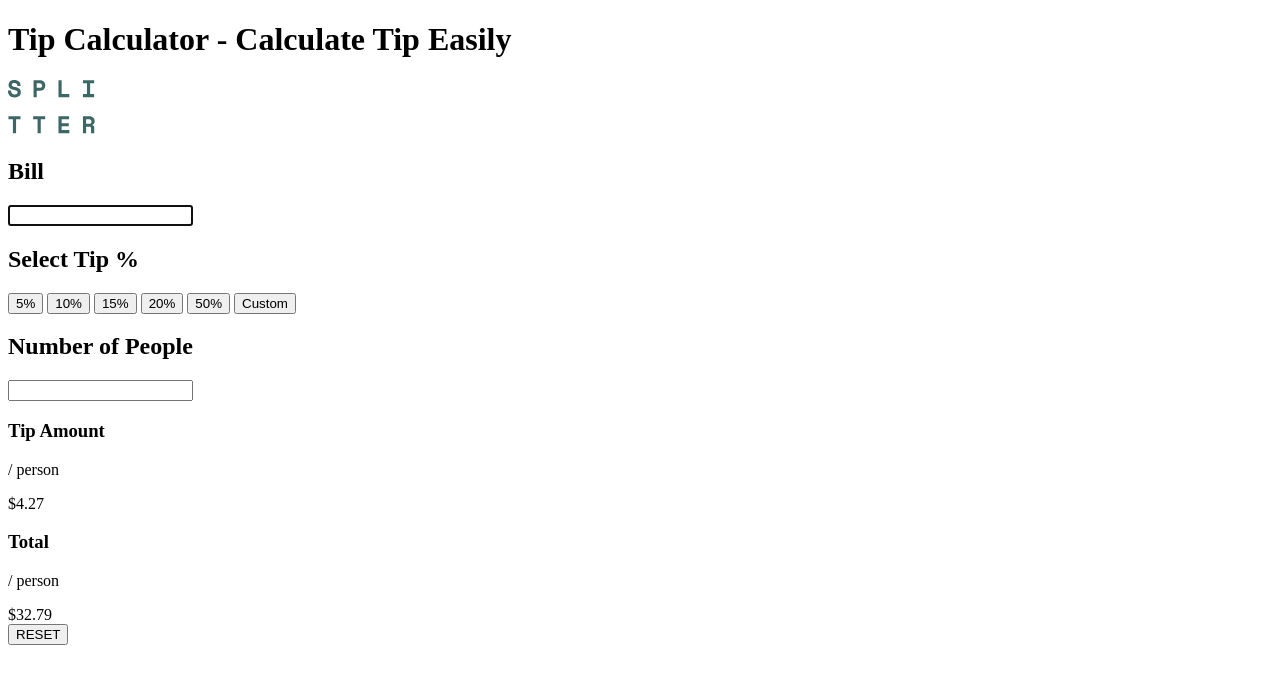
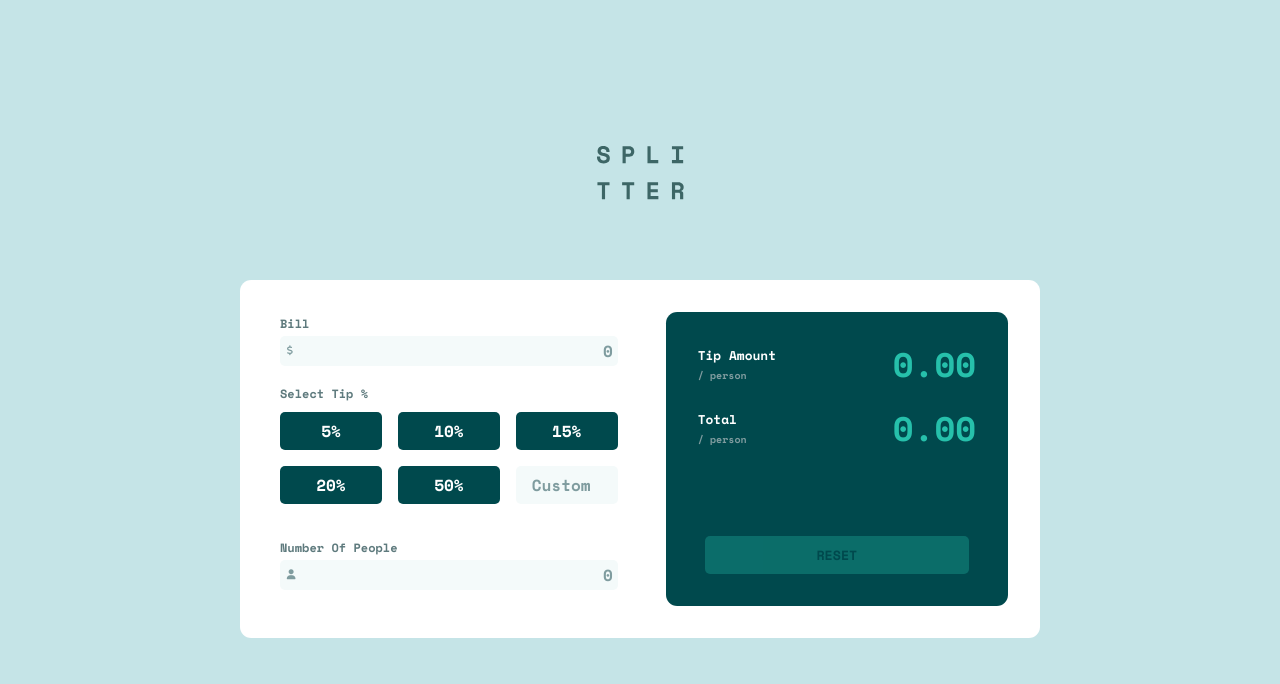
Before and after one commit to neginashkan/javaScript-projects, a plain HTML site: page 01 - Tip Calculator/index.html in a window 1280 px wide. Drawn offline with nearby package versions, Linux system fonts and the light colour scheme.

Commit message:
Completed HTML, CSS, and JavaScript for Tip Calculator App
This commit includes the HTML, CSS, and JavaScript code for the Tip Calculator App. All necessary elements, classes, and attributes have been included for the user interface, and the CSS styling provides a visually appealing design. Additionally, the JavaScript code has been written to provide all of the functionality for the calculator, including generating small amounts of HTML for the buttons and result.

```diff
--- a/01 - Tip Calculator/app.js
+++ b/01 - Tip Calculator/app.js
@@ -0,0 +1,123 @@
+const tipPercentageButtonsDiv = document.getElementById(
+    "tip-percentage-buttons"
+  ),
+  tipResultContainerDiv = document.getElementById("tip-result-container"),
+  billAmountInputEl = document.querySelector(".bill-amount-input"),
+  peopleAmountInputEl = document.querySelector(".people-amount-input"),
+  resetButtonEl = document.querySelector(".reset-button"),
+  errorMassages = document.querySelectorAll(".error");
+
+let percentage = 0;
+function savePercentageValue(event) {
+  event.preventDefault();
+  const clickedButton = event.target;
+  removeClickedClass();
+  clickedButton.classList.add("clicked");
+  percentage = clickedButton.value;
+}
+function saveCustomInputValue() {
+  const customInputValue = this.value;
+  if (customInputValue !== "" || parseInt(customInputValue) !== 0) {
+    percentage = customInputValue;
+  }
+}
+function removeClickedClass() {
+  const allPercentageButtons = document.querySelectorAll("button.tip-button");
+  allPercentageButtons.forEach((button) => button.classList.remove("clicked"));
+}
+const percentageArray = [5, 10, 15, 20, 50];
+for (let index in percentageArray) {
+  const percentage = percentageArray[index];
+  const buttonEl = document.createElement("button");
+  buttonEl.setAttribute("value", percentage);
+  buttonEl.setAttribute("class", "tip-button");
+  buttonEl.textContent = `${percentage}%`;
+  buttonEl.addEventListener("click", savePercentageValue);
+  tipPercentageButtonsDiv.appendChild(buttonEl);
+  if (parseInt(index) === percentageArray.length - 1) {
+    const customInputEl = document.createElement("input");
+    customInputEl.setAttribute("class", "tip-button custom-button");
+    customInputEl.setAttribute("type", "text");
+    customInputEl.placeholder = "Custom";
+    customInputEl.autocomplete = "off";
+    customInputEl.autofocus = "on";
+    customInputEl.addEventListener("input", saveCustomInputValue);
+    customInputEl.addEventListener("focus", removeClickedClass);
+    tipPercentageButtonsDiv.appendChild(customInputEl);
+  }
+}
+
+const result = {
+  "Tip Amount": parseFloat(0).toFixed(2),
+  Total: parseFloat(0).toFixed(2),
+};
+
+for ([key, value] of Object.entries(result)) {
+  const tipResultDiv = document.createElement("div");
+  tipResultDiv.setAttribute("class", "tip--result--style");
+  const tipResultTitleDiv = document.createElement("div");
+  tipResultTitleDiv.setAttribute("class", "result-title-style");
+  const h3 = document.createElement("h3");
+  h3.textContent = key;
+  const p = document.createElement("p");
+  p.textContent = "/ person";
+  tipResultTitleDiv.appendChild(h3);
+  tipResultTitleDiv.appendChild(p);
+  const tipResultNumberDiv = document.createElement("div");
+  tipResultNumberDiv.setAttribute("class", "result-number-style");
+  tipResultNumberDiv.textContent = value;
+  tipResultDiv.appendChild(tipResultTitleDiv);
+  tipResultDiv.appendChild(tipResultNumberDiv);
+  tipResultContainerDiv.append(tipResultDiv);
+}
+
+const tipEl = tipResultContainerDiv.childNodes[3].lastChild;
+const totalEl = tipResultContainerDiv.childNodes[4].lastChild;
+const customButtonEl = document.querySelector(".custom-button");
+function amountInput(event) {
+  const whichInput = event.target.classList[0];
+  const bill = parseFloat(billAmountInputEl.value);
+  const people = parseInt(peopleAmountInputEl.value);
+  if (bill === 0) {
+    errorMassages[0].classList.add("bill-error-visible");
+    billAmountInputEl.classList.add("input-error");
+  } else if (people === 0) {
+    errorMassages[1].classList.add("people-error-visible");
+    peopleAmountInputEl.classList.add("input-error");
+  } else {
+    billAmountInputEl.classList.remove("input-error");
+    peopleAmountInputEl.classList.remove("input-error");
+    errorMassages[0].classList.remove("bill-error-visible");
+    errorMassages[1].classList.remove("people-error-visible");
+
+    if (
+      isNaN(calculateTip(bill, people, percentage)[0]) ||
+      isNaN(calculateTip(bill, people, percentage)[1])
+    ) {
+      tipEl.textContent = "0.00";
+      totalEl.textContent = "0.00";
+    } else {
+      tipEl.textContent = calculateTip(bill, people, percentage)[0];
+      totalEl.textContent = calculateTip(bill, people, percentage)[1];
+    }
+  }
+  if (whichInput === "people-amount-input") {
+    resetButtonEl.classList.add("show");
+    resetButtonEl.addEventListener("click", resetAll);
+  }
+}
+function calculateTip(billNumber, peopleNumber, percentage) {
+  const tip = (billNumber * (0.01 * percentage)) / peopleNumber;
+  const total = billNumber / peopleNumber + tip;
+  return [tip.toFixed(2), total.toFixed(2)];
+}
+function resetAll() {
+  resetButtonEl.classList.remove("show");
+  percentage = 0;
+  billAmountInputEl.value = "";
+  peopleAmountInputEl.value = "";
+  customButtonEl.value = "";
+  tipEl.textContent = "0.00";
+  totalEl.textContent = "0.00";
+  removeClickedClass();
+}
--- a/01 - Tip Calculator/index.html
+++ b/01 - Tip Calculator/index.html
@@ -4,6 +4,10 @@
     <meta charset="UTF-8" />
     <meta http-equiv="X-UA-Compatible" content="IE=edge" />
     <meta name="viewport" content="width=device-width, initial-scale=1.0" />
+    <script
+      src="https://kit.fontawesome.com/8587bf19c3.js"
+      crossorigin="anonymous"
+    ></script>
     <link rel="preconnect" href="https://fonts.googleapis.com" />
     <link rel="preconnect" href="https://fonts.gstatic.com" crossorigin />
     <link
@@ -19,61 +23,52 @@
     <link rel="stylesheet" href="./styles.css" />
   </head>
   <body>
+    <img class="icon" src="./logo.svg" alt="splitter icon" title="SPLITTER" />
+    <h1>Tip Calculator - Calculate Tip Easily</h1>
     <div class="container">
-      <h1>Tip Calculator - Calculate Tip Easily</h1>
-      <img class="icon" src="./logo.svg" alt="splitter icon" title="SPLITTER" />
       <div class="tip-calculator">
-        <div class="tip-calculate">
-          <div>
+        <div class="amount-style">
+          <div class="error-massage-container">
             <h2 class="bill-amount-title">Bill</h2>
+            <h2 class="error">Can't be zero</h2>
+          </div>
+          <i class="fa-solid fa-dollar-sign input-icon"></i>
           <input
             class="bill-amount-input"
             type="text"
             autocomplete="off"
             autofocus
+            placeholder="0"
+            oninput="amountInput(event)"
           />
         </div>
         <h2 class="tip-amount-title">Select Tip %</h2>
-          <div class="tip-percentage-buttons">
-            <!-- TODO:
-                    ADD BY JAVASCRIPT -->
-            <button class="tip-button" value="5">5%</button>
-            <button class="tip-button" value="10">10%</button>
-            <button class="tip-button" value="15">15%</button>
-            <button class="tip-button" value="20">20%</button>
-            <button class="tip-button" value="25">50%</button>
-            <button class="tip-button custom-button" value="">Custom</button>
+        <div class="tip-percentage-buttons" id="tip-percentage-buttons">
+          <!--  ADD BY JAVASCRIPT -->
         </div>
-          <div>
+        <div class="amount-style">
+          <div class="error-massage-container">
             <h2 class="people-amount-title">Number of People</h2>
+            <h2 class="error">Can't be zero</h2>
+          </div>
+          <i class="fa-solid fa-user input-icon"></i>
           <input
             class="people-amount-input"
             type="text"
             autocomplete="off"
             autofocus
+            placeholder="0"
+            oninput="amountInput(event)"
           />
         </div>
       </div>
       <div class="tip-result">
-          <!-- TODO:
-            ADD BY JAVASCRIPT -->
-          <div class="tip--result--style">
-            <div class="result-title-style">
-              <h3>Tip Amount</h3>
-              <p>/ person</p>
+        <div class="tip-result-container" id="tip-result-container">
+          <!--  ADD BY JAVASCRIPT -->
         </div>
-            <div class="result-number-style">$4.27</div>
-          </div>
-          <div class="tip--result--styles">
-            <div class="result-title-style">
-              <h3>Total</h3>
-              <p>/ person</p>
-            </div>
-            <div class="result-number-style">$32.79</div>
-          </div>
-          <button class="reset-button">RESET</button>
+        <button class="reset-button" onclick="hi()">RESET</button>
       </div>
     </div>
-    </div>
+    <script src="./app.js"></script>
   </body>
 </html>
--- a/01 - Tip Calculator/styles.css
+++ b/01 - Tip Calculator/styles.css
@@ -1 +1,250 @@
-/* font-family: 'Space Mono', monospace; */
+:root {
+  --primary-background-color: hsl(185, 41%, 84%);
+  --secondary-background-color: hsl(0, 0%, 100%);
+  --primary-theme-color: hsl(183, 100%, 15%);
+  --secondary-theme-color: hsl(172, 67%, 45%);
+  --text-color: hsl(186, 14%, 43%);
+  --input--background-color: hsl(189, 41%, 97%);
+  --font: "Space Mono", monospace;
+}
+* {
+  box-sizing: border-box;
+  margin: 0;
+  padding: 0;
+}
+body {
+  background-color: var(--primary-background-color);
+  color: var(--text-color);
+  font-family: var(--font);
+  font-style: normal;
+  height: 100vh;
+  font-weight: 700;
+  width: 95%;
+  margin: 0 auto;
+}
+body,
+.container {
+  display: flex;
+  align-items: center;
+  justify-content: center;
+}
+body,
+.tip-result {
+  flex-direction: column;
+}
+h1 {
+  display: none;
+}
+.icon {
+  margin-bottom: 5em;
+}
+.container {
+  background-color: var(--secondary-background-color);
+  padding: 2em;
+  max-width: 800px;
+  padding-left: 2.5em;
+  width: 100%;
+  margin-bottom: 1em;
+}
+.container,
+.tip-result,
+.tip-button,
+.reset-button {
+  border-radius: 0.7rem;
+}
+.tip-percentage-buttons {
+  display: grid;
+  grid-template-columns: repeat(3, 1fr);
+  grid-template-rows: repeat(2, 1fr);
+  grid-gap: 1em;
+}
+.tip-calculator {
+  margin-right: 3em;
+  width: 50%;
+}
+.tip-result {
+  background-color: var(--primary-theme-color);
+  padding: 2em;
+  width: 50%;
+  height: 100%;
+}
+.tip--result--style,
+.tip-result,
+.error-massage-container {
+  display: flex;
+  justify-content: space-between;
+}
+h2,
+h3 {
+  text-transform: capitalize;
+}
+.bill-amount-title,
+.people-amount-title,
+.tip-amount-title,
+.error {
+  font-size: 0.75rem;
+  line-height: 1.5rem;
+}
+.tip-amount-title {
+  margin-bottom: 0.5em;
+}
+.bill-amount-input,
+.people-amount-input {
+  font-size: 1rem;
+  background-color: var(--input--background-color);
+  height: 1.875em;
+  width: 100%;
+  color: var(--primary-theme-color);
+  text-align: right;
+  padding: 0.3125em;
+  position: relative;
+  line-height: 2rem;
+  margin-bottom: 1em;
+}
+.amount-style {
+  position: relative;
+}
+input::placeholder {
+  color: hsl(184, 14%, 56%);
+}
+.input-icon {
+  position: absolute;
+  z-index: 1;
+  top: 33px;
+  left: 2%;
+  font-size: 0.625rem;
+  color: hsl(184, 14%, 56%);
+}
+.tip-button,
+.bill-amount-input,
+.people-amount-input,
+.reset-button {
+  font-family: inherit;
+  outline: none;
+  border: none;
+  font-weight: 700;
+  border-radius: 5px;
+}
+
+.tip-button {
+  background-color: var(--primary-theme-color);
+  color: var(--secondary-background-color);
+  font-size: 1rem;
+  line-height: 2rem;
+  font-weight: 700;
+  padding: 0.2em 1em;
+  cursor: pointer;
+  width: 100%;
+}
+
+button.tip-button {
+  transition: all 130ms ease-in-out;
+}
+button.tip-button.clicked,
+button.tip-button:hover,
+button.tip-button:focus {
+  background-color: var(--secondary-theme-color);
+  color: var(--primary-theme-color);
+}
+.custom-button {
+  background-color: var(--input--background-color);
+  color: var(--primary-theme-color);
+  width: 100%;
+  min-width: 90px;
+}
+.tip-percentage-buttons {
+  margin-bottom: 2em;
+}
+.result-title-style h3 {
+  font-size: 0.8rem;
+  line-height: 1.5rem;
+  color: var(--secondary-background-color);
+}
+.result-title-style p {
+  font-size: 0.625rem;
+  line-height: 1rem;
+  color: hsl(184, 14%, 56%);
+}
+.result-number-style {
+  font-size: 0.625rem;
+  line-height: 1rem;
+}
+.result-number-style {
+  font-size: 2.125rem;
+  line-height: 2.5rem;
+  color: var(--secondary-theme-color);
+}
+.tip--result--style {
+  margin-bottom: 1.5em;
+}
+.reset-button {
+  display: block;
+  margin: 0 auto;
+  width: 95%;
+  padding: 0.7em 1em;
+  cursor: pointer;
+  transition: all 200ms ease-in-out;
+  background-color: var(--secondary-theme-color);
+  color: var(--primary-theme-color);
+  opacity: 0.3;
+}
+.reset-button:hover,
+.reset-button:focus {
+  background-color: var(--primary-background-color);
+}
+
+.error {
+  visibility: hidden;
+  color: rgb(212, 59, 59);
+}
+
+.reset-button.show {
+  opacity: 1;
+}
+.error.people-error-visible,
+.error.bill-error-visible {
+  visibility: visible;
+}
+
+.bill-amount-input.input-error,
+.people-amount-input.input-error {
+  border: 1px solid rgb(212, 59, 59);
+}
+
+.bill-amount-input.input-correct,
+.people-amount-input.input-correct {
+  border: 1px solid rgb(128, 212, 59);
+}
+
+@media (max-width: 576px) {
+  body {
+    height: auto;
+  }
+  .icon {
+    margin-top: 1em;
+    margin-bottom: 2em;
+  }
+  .container {
+    flex-direction: column;
+    border-radius: 1em;
+  }
+  .tip-calculator {
+    width: 100%;
+    margin: 0;
+    margin-bottom: 1em;
+  }
+  .tip-result {
+    width: 100%;
+  }
+  .tip-percentage-buttons {
+    display: grid;
+    grid-template-columns: repeat(2, 1fr);
+    grid-template-rows: repeat(3, 1fr);
+    grid-gap: 1em;
+  }
+}
+@media (max-width: 300px) {
+  :root {
+    font-size: 10px;
+  }
+}
```
Lines whose indentation alone changed are shown as unchanged.
